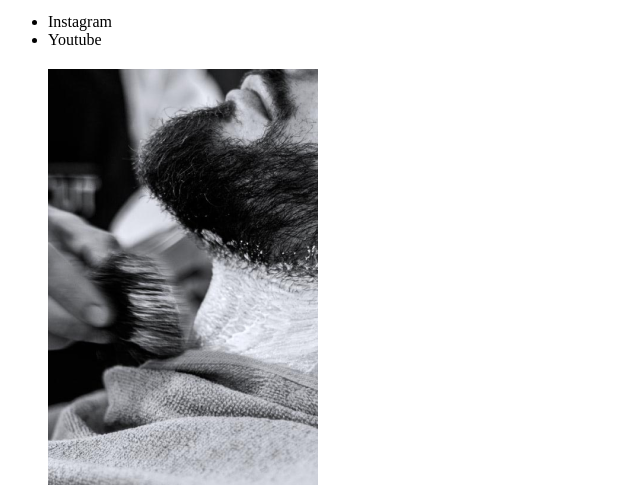
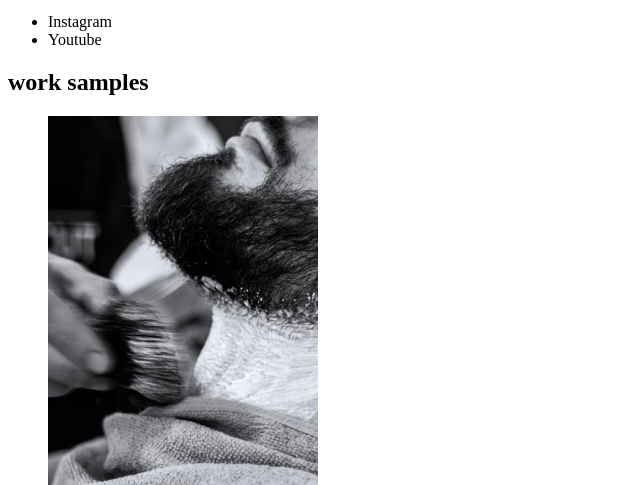
Before and after one commit to timurvdovichenko/fson-74-on, a plain HTML site: page index.html in a window 1280 px wide. Shown: the part 315-800 px from the top of the page, without its empty margins (0-640 px from the left). Drawn offline with Linux system fonts and the light colour scheme.

Commit message:
fix h2 text on work samples

```diff
--- a/index.html
+++ b/index.html
@@ -32,7 +32,7 @@
 </ul>
 </section>
 <section>
-    <h2></h2>
+    <h2>work samples</h2>
  <ul>
     <li><img src="./images/img1.png" alt=""></li>
     <li><img src="./images/img2.png" alt=""></li>
```
